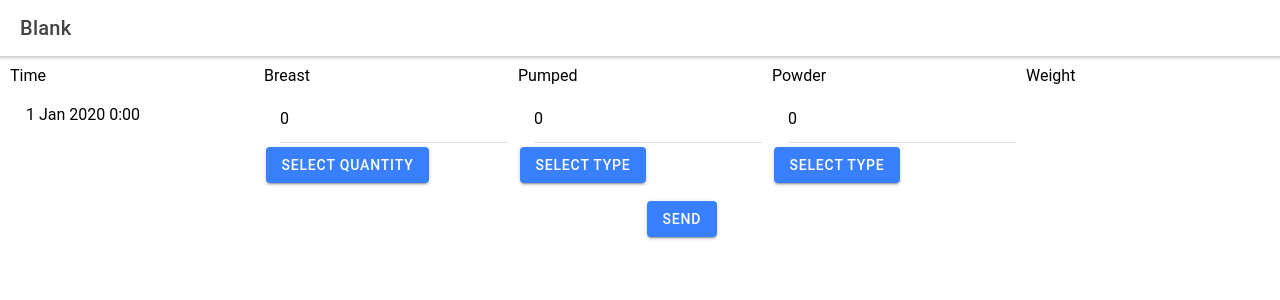
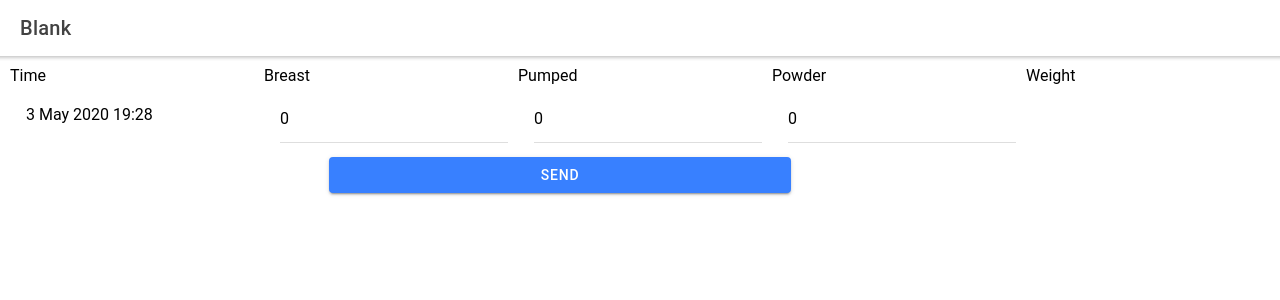
Before and after one commit to mtraina/pwa-baby-growth, a React (Create React App) app in the folder pwa-baby-growth-react/: page /home in a window 1280 px wide. Shown: the top 300 px of the page. Built offline with nearby package versions, Linux system fonts and the light colour scheme.

Commit message:
post data

```diff
--- a/pwa-baby-growth-react/package.json
+++ b/pwa-baby-growth-react/package.json
@@ -15,6 +15,7 @@
     "@types/react-dom": "^16.9.4",
     "@types/react-router": "^5.1.4",
     "@types/react-router-dom": "^5.1.3",
+    "axios": "^0.19.2",
     "ionicons": "^5.0.0",
     "react": "^16.13.0",
     "react-dom": "^16.13.0",
--- a/pwa-baby-growth-react/src/components/GrowthInput.tsx
+++ b/pwa-baby-growth-react/src/components/GrowthInput.tsx
@@ -1,6 +1,8 @@
 import React, { useState } from 'react';
-import { IonContent, IonHeader, IonPage, IonTitle, IonToolbar, IonItem, IonLabel, IonDatetime, IonFooter, IonGrid, IonRow, IonCol, IonPicker, IonButton } from '@ionic/react';
+import { IonItem, IonDatetime, IonGrid, IonRow, IonCol, IonPicker, IonButton } from '@ionic/react';
 import { generateNumberedColumnElem } from '../utils/NumberedColumnElem';
+import { apiClient } from '../rest/RestClient'
+import axios from 'axios';
 
 interface GrowthData {
   datetime: string
@@ -11,8 +13,9 @@ interface GrowthData {
 }
 
 const GrowthInput: React.FC = () => {
-
-  const [selectedDate, setSelectedDate] = useState<string>('2020-01-01T00:00:00.000');
+  const now = Date.now()
+  const myDate: string = new Date().toISOString();
+  const [selectedDate, setSelectedDate] = useState<string>(myDate);
 
   const [breastPickerIsOpen, isBreastPickerOpen] = useState(false);
   const [breastValue, setBreastValue] = useState<number>(0);
@@ -27,7 +30,24 @@ const GrowthInput: React.FC = () => {
   const pumpedQuantityElems = generateNumberedColumnElem(0, 300, 5);
   const powderQuantityElems = generateNumberedColumnElem(0, 300, 5);
 
-  const onDone = () => console.log({"datetime": selectedDate, "breast": breastValue, "pumped": pumpedValue, "powder": powderValue, "weight": 0})
+  const onDone = async () => {
+    const growthData = {"datetime": selectedDate, "breast": breastValue, "pumped": pumpedValue, "powder": powderValue, "weight": 0}
+    console.log(growthData)
+    //const response = await apiClient.post<any>('/_doc', JSON.stringify(growthData));
+    //console.log(`Status code: ${response.status}`);
+
+    const config = {
+      headers: {
+        'Content-Type': 'application/json',
+        'Access-Control-Allow-Origin': '*'
+      }
+    }
+
+    axios.post('http://localhost:9200/growth/_doc', growthData, config)
+      .then(function (response) {
+        console.log(response);
+      })
+  }
 
   const BreastQuantityElem = {
     name: "BreastQuantityElem",
@@ -59,10 +79,7 @@ const GrowthInput: React.FC = () => {
                 <IonDatetime displayFormat="D MMM YYYY H:mm" min="2020" max="2026" value={selectedDate} onIonChange={e => setSelectedDate(e.detail.value!)}></IonDatetime>
             </IonCol>
             <IonCol>
-                <IonItem>{breastValue}</IonItem>
-                <IonButton onClick={() => isBreastPickerOpen(true)}>
-                    Select quantity
-                </IonButton>
+                <IonItem onClick={() => isBreastPickerOpen(true)}>{breastValue}</IonItem>
                 <IonPicker
                     isOpen={breastPickerIsOpen}
                     columns={[ BreastQuantityElem ]}
@@ -85,10 +102,7 @@ const GrowthInput: React.FC = () => {
                 />
             </IonCol>
             <IonCol>
-                <IonItem>{pumpedValue}</IonItem>
-                <IonButton onClick={() => {isPumpedPickerOpen(true);}}>
-                    Select type
-                </IonButton>
+                <IonItem onClick={() => isPumpedPickerOpen(true)}>{pumpedValue}</IonItem>
                 <IonPicker
                     isOpen={pumpedPickerIsOpen}
                     columns={[ PumpedQuantityElem ]}
@@ -111,10 +125,7 @@ const GrowthInput: React.FC = () => {
                 />
             </IonCol>
             <IonCol>
-                <IonItem>{powderValue}</IonItem>
-                <IonButton onClick={() => {isPowderPickerOpen(true);}}>
-                    Select type
-                </IonButton>
+                <IonItem onClick={() => isPowderPickerOpen(true)}>{powderValue}</IonItem>
                 <IonPicker
                     isOpen={powderPickerIsOpen}
                     columns={[ PowderQuantityElem ]}
@@ -140,10 +151,11 @@ const GrowthInput: React.FC = () => {
         </IonRow>
 
         <IonRow>
-            <IonCol/>
-            <IonCol/>
+            <IonCol size="1"/>
+            <IonCol size="1"/>
+            <IonCol size="1"/>
             <IonCol>
-              <IonButton color="primary" onClick={onDone}>Send</IonButton>
+              <IonButton expand="block" color="primary" onClick={onDone}>Send</IonButton>
             </IonCol>
             <IonCol/>
         </IonRow>
--- /dev/null
+++ b/pwa-baby-growth-react/src/rest/RestClient.tsx
@@ -0,0 +1,11 @@
+import axios from 'axios';
+
+export const apiClient = axios.create({
+    baseURL: 'http://localhost:9200/growth',
+    responseType: 'json',
+    headers: {
+      'Content-Type': 'application/json',
+      'Access-Control-Allow-Origin': '*',
+      'foo': 'bar'
+    }
+  });
```
Also changed, not shown: 1 other file (tests, documents, lock files or other folders).
